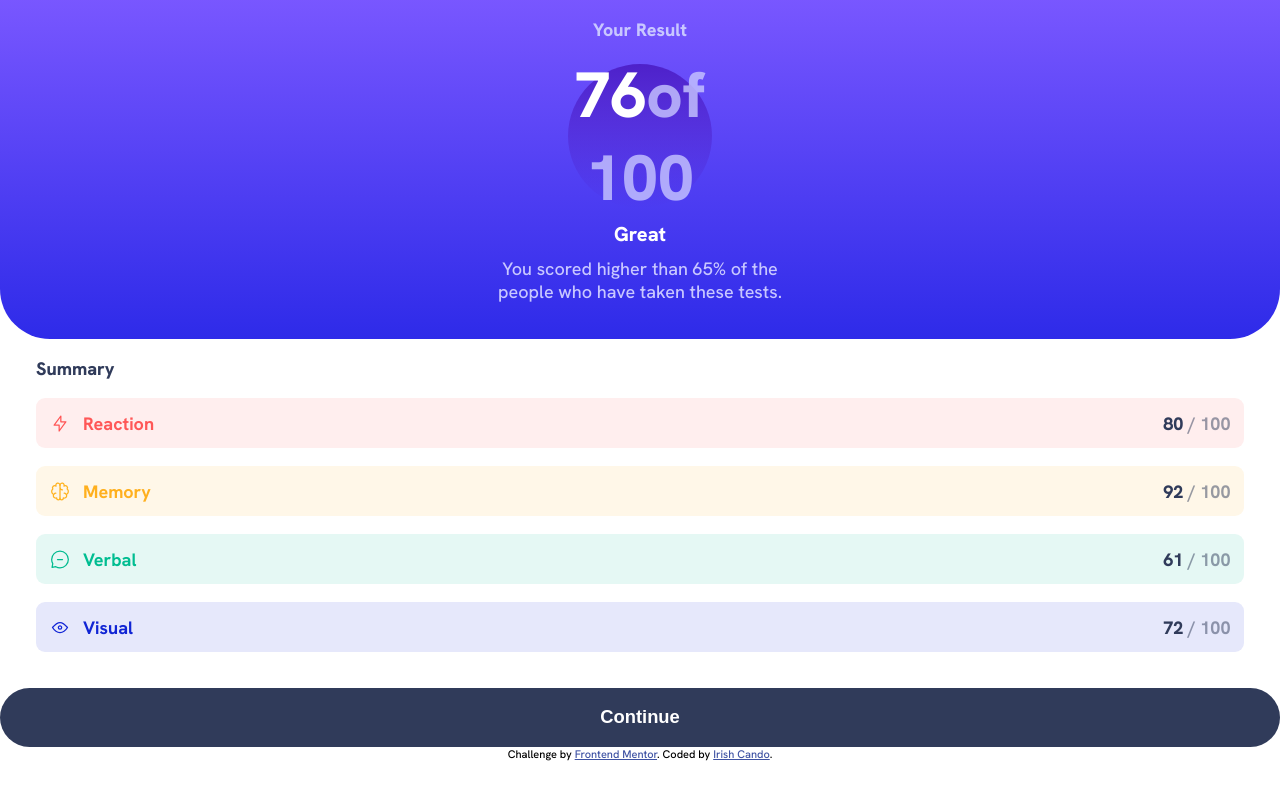
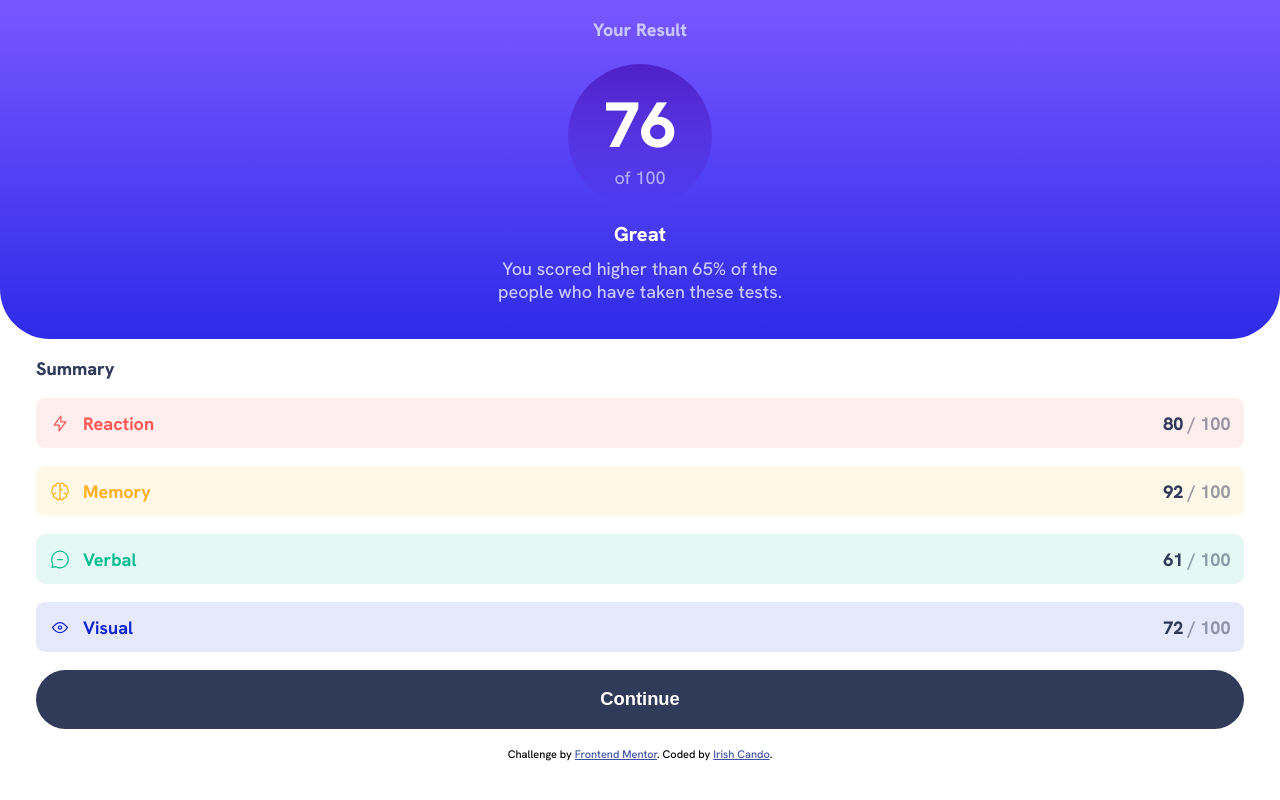
Before and after one commit to irishmicoletcando/results-summary-component, a plain HTML site: page index.html in a window 1280 px wide. Drawn offline with Linux system fonts and the light colour scheme.

Commit message:
Replace span with p in score container

```diff
--- a/index.html
+++ b/index.html
@@ -11,7 +11,7 @@
 <body>
   <div class="score-container">
     <p class="result-text result-heading">Your Result</p>
-    <div class="score"><p class="score-text">76<span class="result-text score-total">of 100</p></span></div>
+    <div class="score"><p class="score-text">76</p><p class="score-total">of 100</p></p></div>
     <p class="classification">Great</p>
     <p class="result-text description">You scored higher than 65% of the people who have taken these tests.</p>
   </div>
@@ -50,9 +50,9 @@
       </div>
       <p class="summary-score">72 <span class="summary-over">/ 100</span></p>
     </div>
+    <button class="btn-continue">Continue</button>
   </div>
 
-  <button class="btn-continue">Continue</button>
 
   <footer>
     Challenge by <a href="https://www.frontendmentor.io/challenges/results-summary-component-CE_K6s0maV" target="_blank">Frontend Mentor</a>.
```
